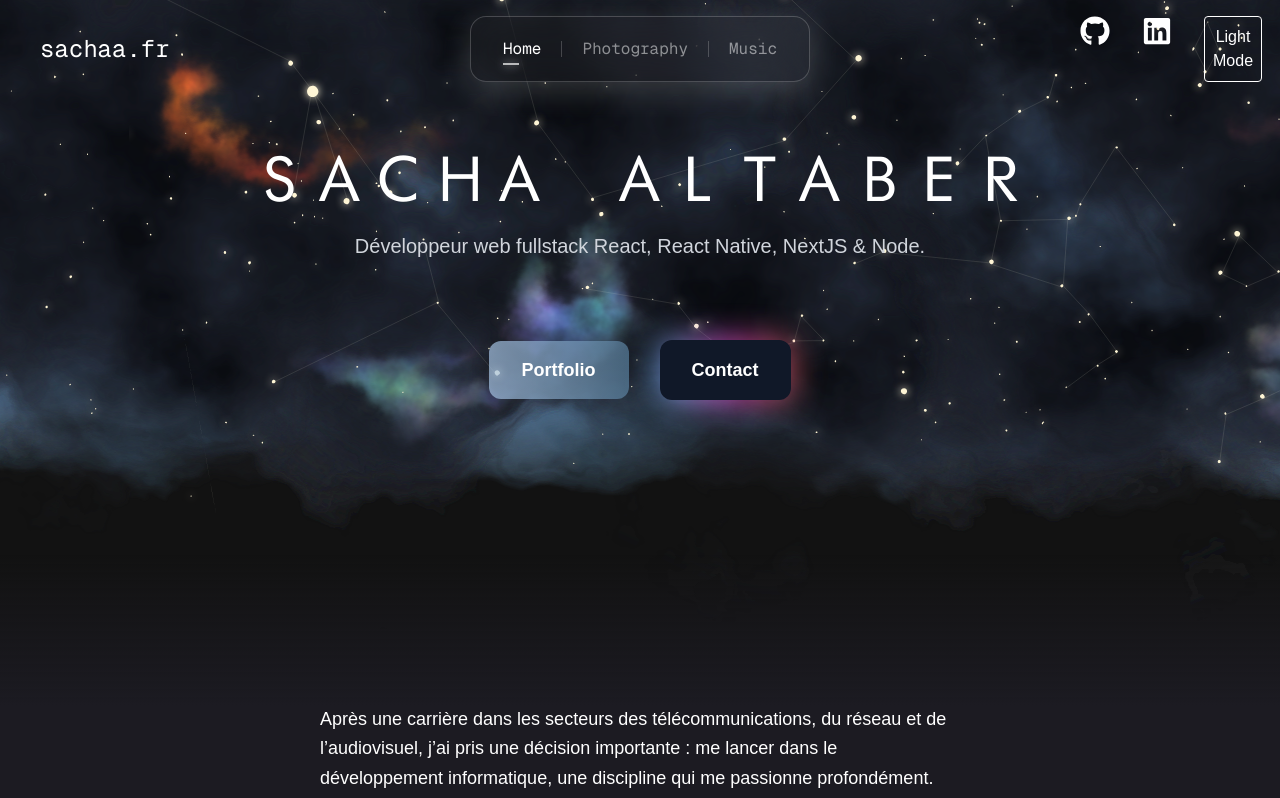
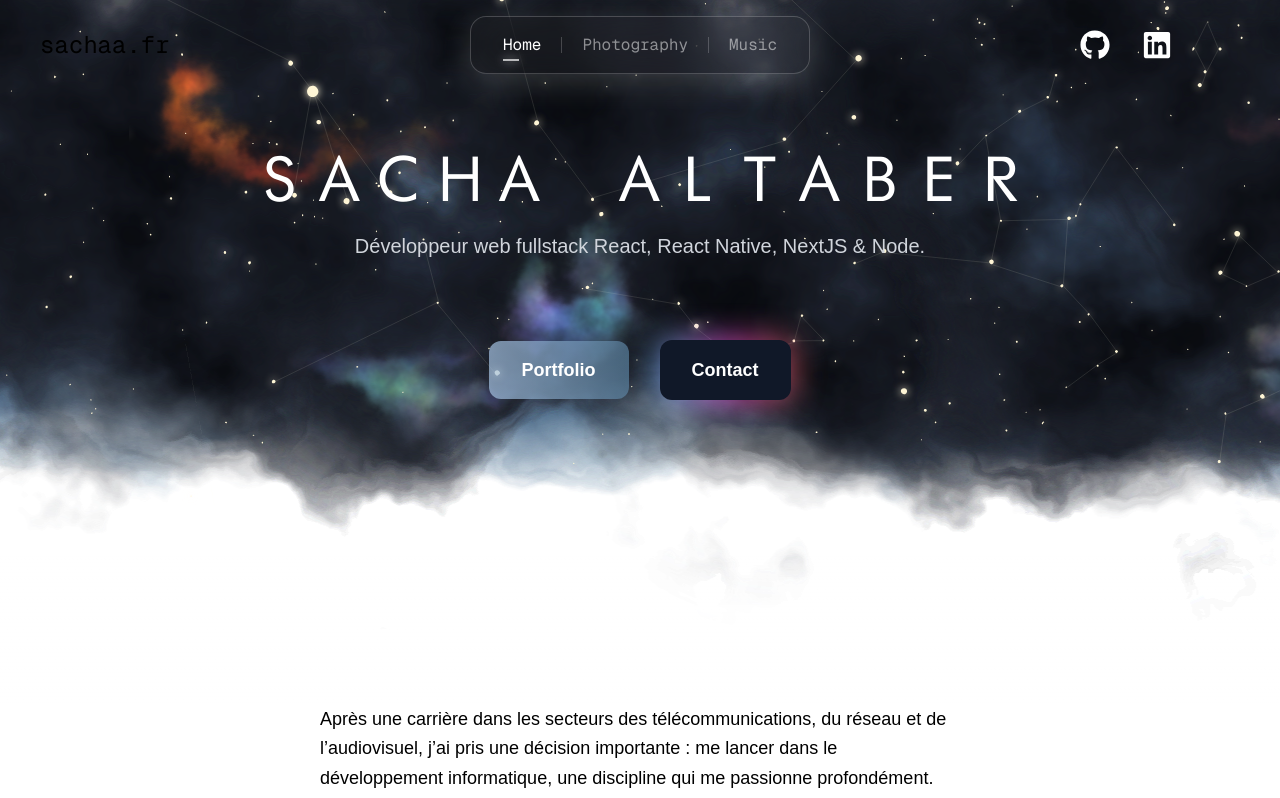
Before and after one commit to Blackers33/portfolio, a Next.js app: page / in a window 1280 px wide. Shown: the top 798 px of the page. Built offline with nearby package versions, Linux system fonts and the light colour scheme.

Commit message:
nearly working version

```diff
--- a/src/app/globals.css
+++ b/src/app/globals.css
@@ -1,5 +1,6 @@
 @import "tailwindcss";
 
+@custom-variant dark (&:where(.dark, .dark *));
 
 :root {
 	--background: #ffffff;
@@ -7,6 +8,25 @@
 	--primary: #5a819fff;
 	--secondary: #a6c3e3ff;
 }
+
+
+@theme inline {
+	--color-background: var(--background);
+	--color-foreground: var(--foreground);
+	--color-primary: var(--primary);
+	--color-secondary: var(--secondary);
+
+	--font-sans: var(--font-geist-sans);
+	--font-mono: var(--font-geist-mono);
+	--font-title: "Futurist", "sans-serif";
+}
+
+body {
+	/* background: var(--background);*/
+	color: var(--text-color);
+	font-family: Arial, Helvetica, sans-serif;
+}
+
 
 ::-webkit-scrollbar {
 	width: 8px;
@@ -62,7 +82,6 @@ html {
 	width: 100%;
 	height: 705px;
 }
-
 @font-face {
 	font-family: Futurist;
 	font-style: normal;
@@ -70,28 +89,3 @@ html {
 	font-display: swap;
 	src: url("./../../public/fonts/futrfw.ttf") format("truetype");
 }
-
-@theme inline {
-	--color-background: var(--background);
-	--color-foreground: var(--foreground);
-	--color-primary: var(--primary);
-	--color-secondary: var(--secondary);
-
-	--font-sans: var(--font-geist-sans);
-	--font-mono: var(--font-geist-mono);
-	--font-title: "Futurist", "sans-serif";
-}
-
-[data-theme="dark"] {
-
-	--background: var(--foreground);
-
-
-}
-
-
-body {
-	/* background: var(--background);*/
-	color: var(--text-color);
-	font-family: Arial, Helvetica, sans-serif;
-}
--- a/src/app/layout.tsx
+++ b/src/app/layout.tsx
@@ -1,10 +1,9 @@
-
 import type { Metadata } from "next";
 import { Geist, Geist_Mono } from "next/font/google";
 import "./globals.css";
+import { ThemeProvider } from "next-themes";
 import Navbar from "@/components/Navbar";
 import Hero from "@/components/Hero";
-import { ThemeProvider } from "next-themes";
 
 const geistSans = Geist({
 	variable: "--font-geist-sans",
@@ -21,22 +20,32 @@ export const metadata: Metadata = {
 	description: "Generated by create next app",
 };
 
+
+function ThemeWrapper({ children }: { children: React.ReactNode }) {
+	return (
+		<html lang='en' suppressHydrationWarning>
+			<body className={`${geistSans.variable} ${geistMono.variable}`}>
+				{children}
+			</body>
+		</html>
+	);
+}
+
+
 export default function RootLayout({
 	children,
 }: Readonly<{
 	children: React.ReactNode;
 }>) {
 	return (
-		<html lang='en'>
-			<body
-				className={`${geistSans.variable} ${geistMono.variable} antialiased`}
-			>
-				<ThemeProvider defaultTheme='dark'>
-					<Navbar />
-					<Hero />
-					{children}
-				</ThemeProvider>
-			</body>
-		</html>
+		<ThemeWrapper>
+			<ThemeProvider
+				attribute='class'
+				defaultTheme='light'
+				enableSystem={false}
+			><Navbar/><Hero/>
+				{children}
+			</ThemeProvider>
+		</ThemeWrapper>
 	);
 }
--- a/src/app/music/page.tsx
+++ b/src/app/music/page.tsx
@@ -14,7 +14,7 @@ export default function Home() {
 						et, quaerat dignissimos.
 					</p>
 				</div>
-				<div className='bg-background'>
+				<div className='bg-background dark:bg-foreground'>
 					<iframe
 						width='560'
 						height='315'
--- a/src/app/page.tsx
+++ b/src/app/page.tsx
@@ -38,7 +38,7 @@ export default function Home() {
 					</div>
 				</div>
 			</div>
-			<div className='bg-background px-8 lg:px-80'>
+			<div className='bg-background dark:bg-foreground px-8 lg:px-80'>
 				<div className='space-y-4 text-lg leading-relaxed mb-40'>
 					<p className='mb-8'>
 						Après une carrière dans les secteurs des télécommunications, du
--- a/src/app/photography/page.tsx
+++ b/src/app/photography/page.tsx
@@ -15,7 +15,7 @@ export default function Home() {
 						et, quaerat dignissimos.
 					</p>
 				</div>
-				<div className='bg-background'>
+				<div className='bg-background dark:bg-foreground'>
 					<PhotoGrid />
 					<PhotoGrid />
 				</div>
--- a/src/components/Hero.tsx
+++ b/src/components/Hero.tsx
@@ -6,7 +6,7 @@ export default function Hero() {
 			<div className=' scroll-left-bg'></div>
 			<div className=' scroll-right-stars'></div>
 
-			<div className='absolute bottom-0 w-full h-[150px] justify-center flex bg-gradient-to-t from-background to-transparent'></div>
+			<div className='absolute bottom-0 w-full h-[150px] justify-center flex bg-gradient-to-t from-background dark:from-foreground to-transparent'></div>
 		</div>
 	);
 }
--- a/src/components/Navbar.tsx
+++ b/src/components/Navbar.tsx
@@ -70,7 +70,7 @@ export default function Navbar() {
 					>
 						<FaLinkedin className='text-white text-3xl hover:text-blue-600' />
 					</Link>
-						<ThemeToggle />
+						{/* <ThemeToggle /> */}
 				</div>
 			</div>
 		</div>
--- a/src/components/ThemeToggle.tsx
+++ b/src/components/ThemeToggle.tsx
@@ -1,13 +1,13 @@
 "use client";
 
+import { useEffect, useState } from "react";
 import { useTheme } from "next-themes";
-import { useEffect, useState } from "react";
+import { Moon, Sun } from "lucide-react";
 
 export default function ThemeToggle() {
 	const { theme, setTheme } = useTheme();
 	const [mounted, setMounted] = useState(false);
 
-	// Ensure the component is mounted before rendering
 	useEffect(() => setMounted(true), []);
 
 	if (!mounted) return null;
@@ -15,9 +15,13 @@ export default function ThemeToggle() {
 	return (
 		<button
 			onClick={() => setTheme(theme === "light" ? "dark" : "light")}
-			className='p-2 border rounded'
+			className='rounded-lg p-2 hover:bg-gray-100 dark:hover:bg-gray-800'
 		>
-			{theme === "light" ? "Dark Mode" : "Light Mode"}
+			{theme === "light" ? (
+				<Moon className='h-5 w-5' />
+			) : (
+				<Sun className='h-5 w-5' />
+			)}
 		</button>
 	);
 }
```
